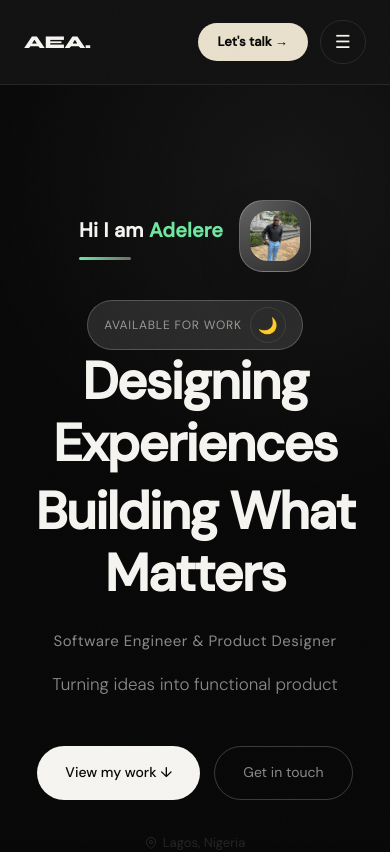
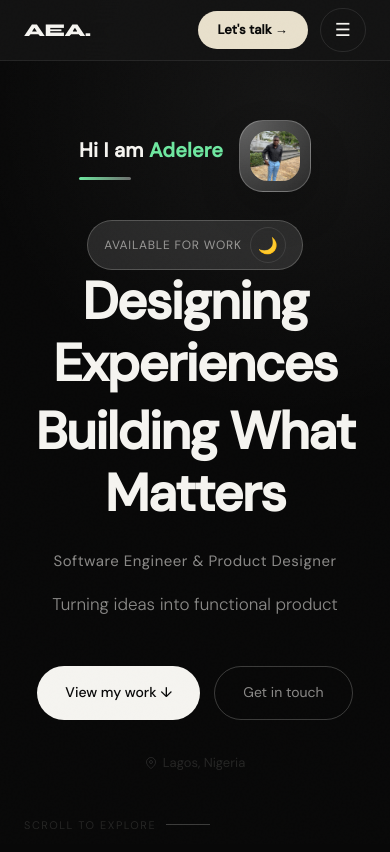
Before and after one commit to AdelodunAdelere/Myportfolio, a React (Vite) app: page / in a window 390 px wide. Shown: the top 852 px of the page. Built offline with nearby package versions, Linux system fonts and the light colour scheme.

Commit message:
Remove top padding from navbar on mobile

```diff
--- a/src/components/Navbar.module.css
+++ b/src/components/Navbar.module.css
@@ -140,6 +140,7 @@
 
 /* Mobile: hide centre links, keep logo + cta + menu */
 @media (max-width: 640px) {
+  .nav { padding: 8px var(--page-x); }
   .links { display: none; }
   .menuButton { display: inline-flex; }
 }
--- a/src/styles/globals.css
+++ b/src/styles/globals.css
@@ -54,7 +54,6 @@
 html {
   scroll-behavior: smooth;
   font-size: 16px;
-  scroll-padding-top: 80px;
 }
 
 body {
@@ -64,7 +63,6 @@ body {
   line-height: 1.7;
   -webkit-font-smoothing: antialiased;
   overflow-x: hidden;
-  padding-top: 80px;
 }
 
 /* Noise overlay */
```
